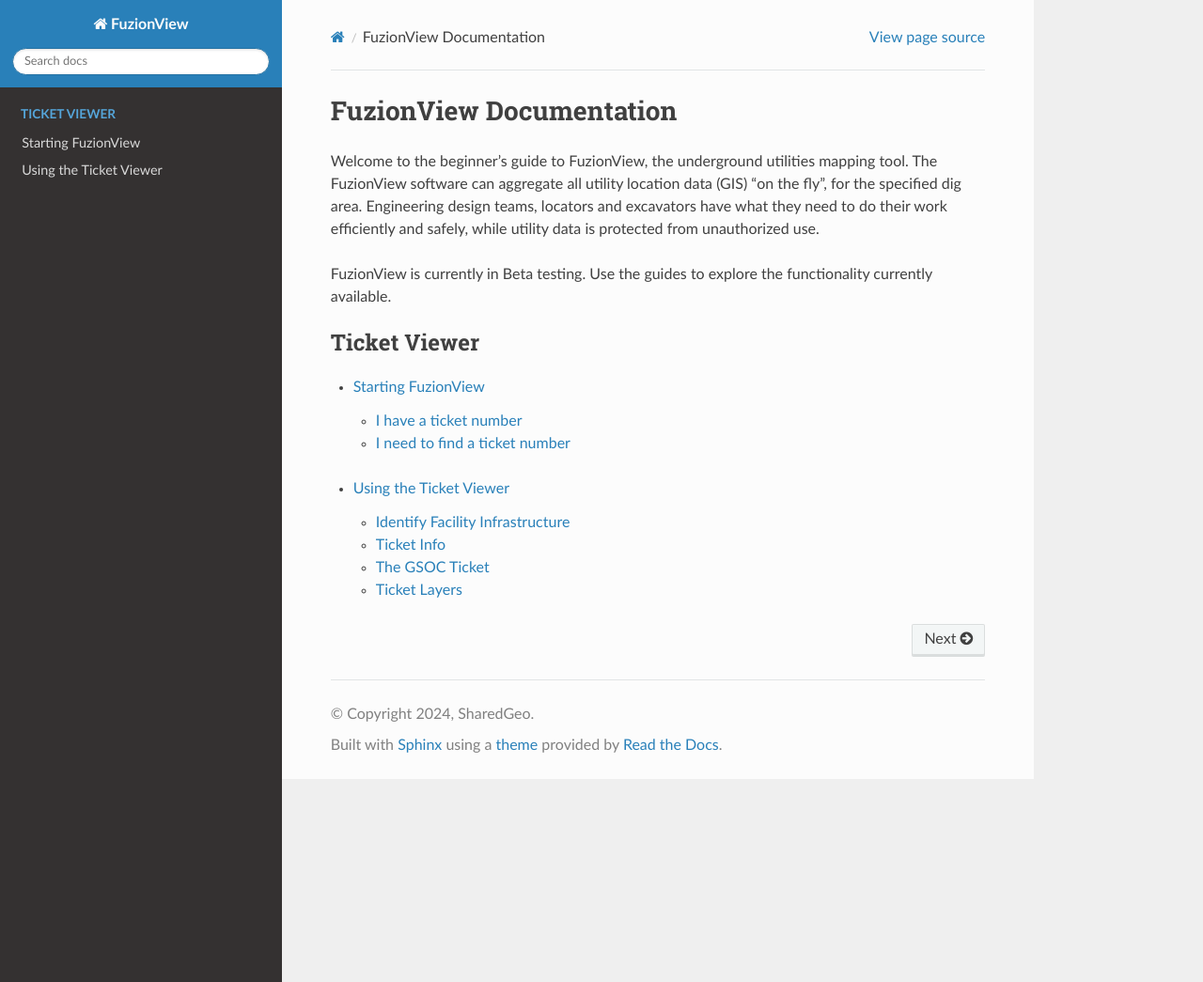
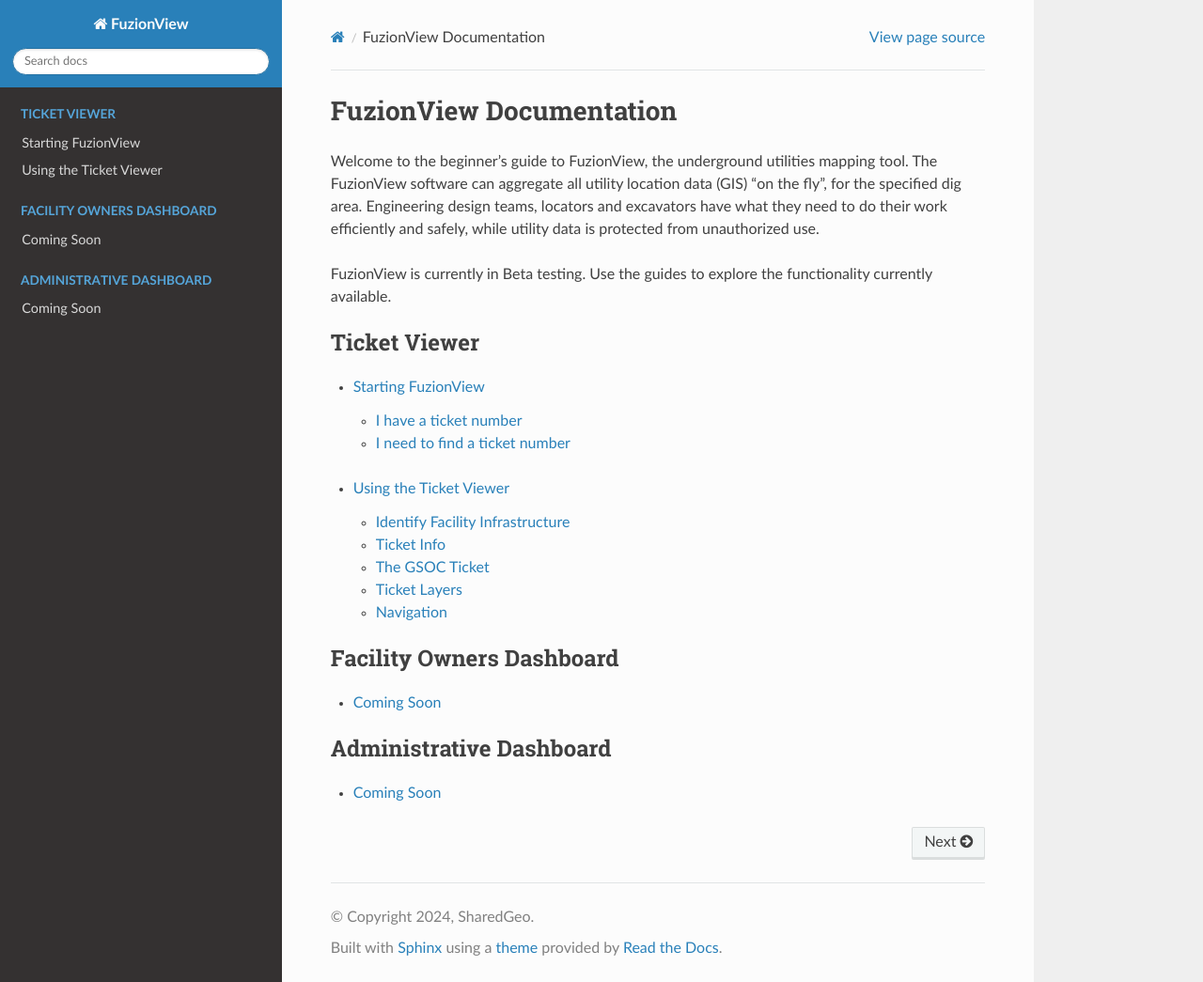
Before and after one commit to FuzionView/FV-Docs, a Sphinx documentation site: the page built from source/index.rst, in a window 1280 px wide and 1045 px high. Shown: the whole window at 94% size. Built offline with Sphinx 7.4.7 and the Read the Docs theme 2.0.0, drawn with Linux system fonts in a browser that asks for light colours.

Commit message:
Added Coming Soon Items

```diff
--- /dev/null
+++ b/source/Admin.rst
@@ -0,0 +1,2 @@
+Coming Soon
+============
--- /dev/null
+++ b/source/FODashboard.rst
@@ -0,0 +1,2 @@
+Coming Soon
+============
--- a/source/index.rst
+++ b/source/index.rst
@@ -20,6 +20,18 @@
 
    ticketviewer
 
+.. toctree::
+   :maxdepth: 2
+   :caption: Facility Owners Dashboard
+
+   FODashboard
+
+.. toctree::
+   :maxdepth: 2
+   :caption: Administrative Dashboard
+
+   Admin
+
 
 .. Indices and tables
 .. ==================
--- a/source/openfv.rst
+++ b/source/openfv.rst
@@ -13,7 +13,7 @@
 
 In the address bar, replace the example ticket number with your ticket number and hit enter to open the desired ticket.
 
-.. figure:: /_static/TicketViewer1.png
+.. figure:: /_static/TicketViewer2.png
    :alt: The FuzionView Ticket Viewer landing page
    :class: with-border
 
```
Also changed, not shown: source/ticketviewer.rst (+45 -11 lines), source/_static/GSOC1.png, source/_static/GSOC2.png (added), source/_static/GeoMoose2.png, source/_static/GeoMoose3.png, source/_static/GeoMooseIdentify.png, source/_static/GeoMooseTicketViewer1.png, source/_static/Layers1.png, source/_static/Layers2.png (added), source/_static/Navigation1.png, source/_static/TicketLayers1.png (deleted), source/_static/TicketReportLayers1.png (added), source/_static/TicketViewer2.png.
